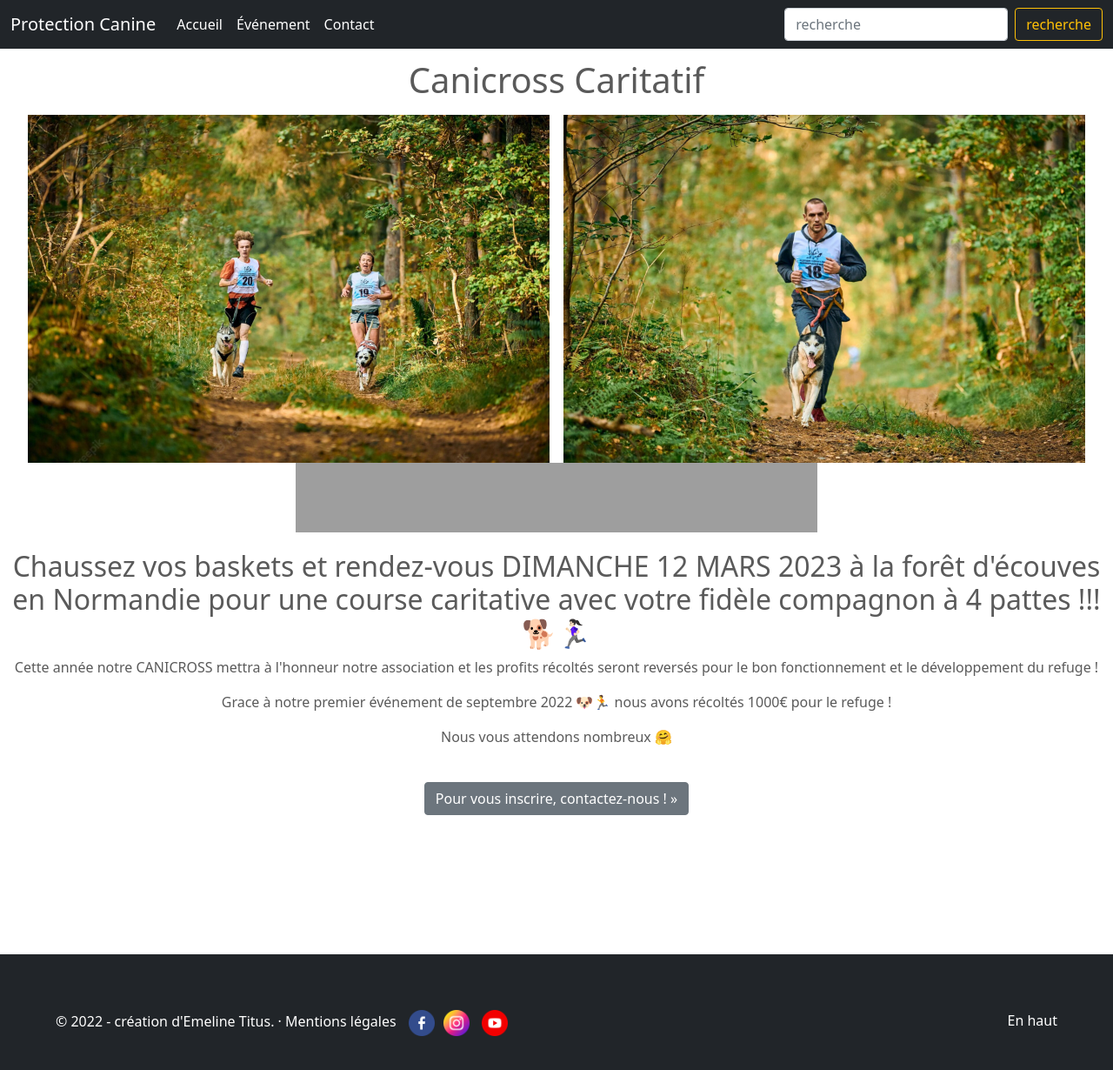
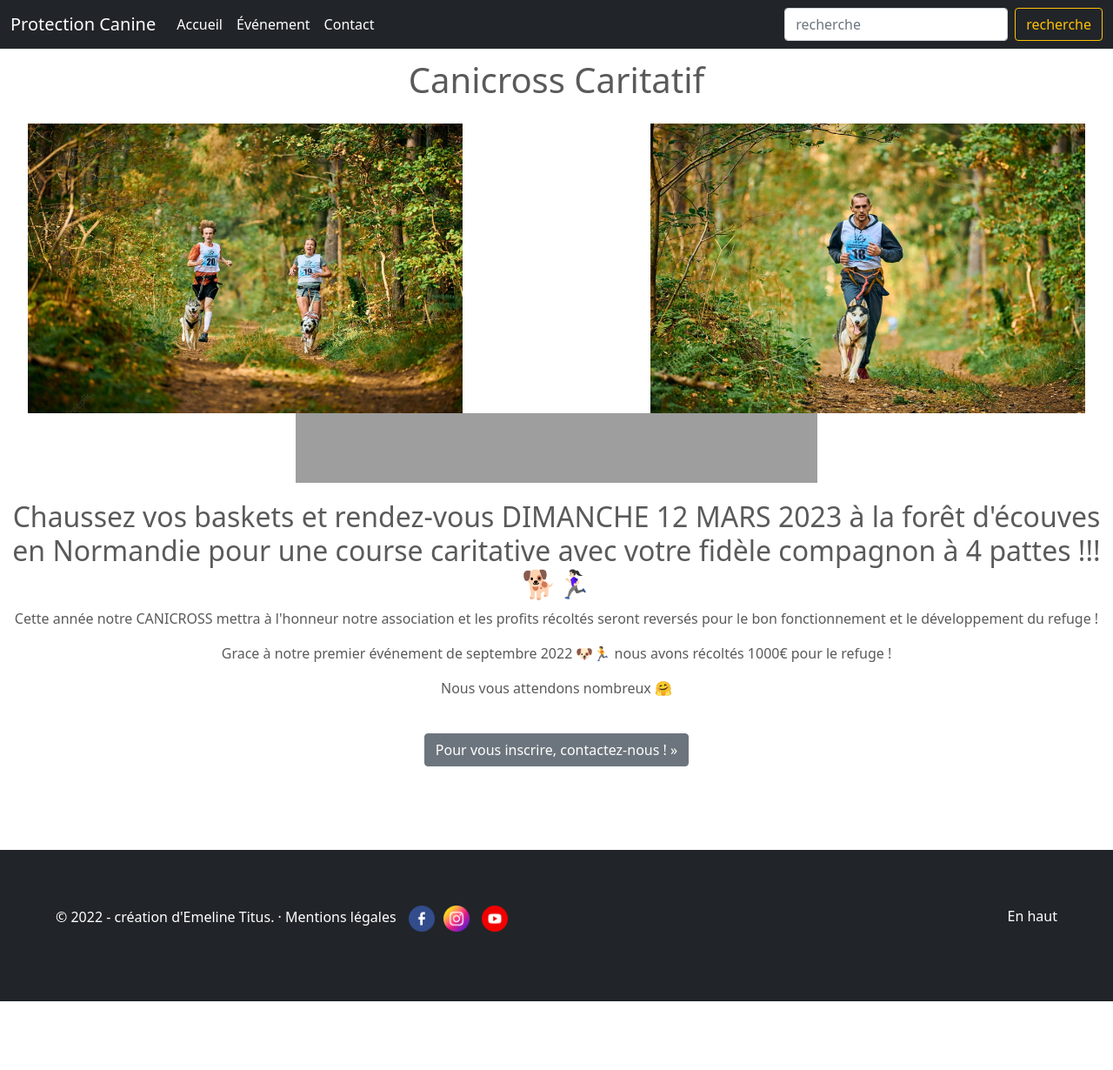
Before and after one commit to EmelineTitus/exercice-html-css, a plain HTML site: page evenement.html in a window 1280 px wide. Shown: the whole page at 87% size. After the commit the page ends 1151 px from the top, so only its background shows below. Drawn offline with Linux system fonts and the light colour scheme; grey boxes are pictures that could not be loaded.

Commit message:
last-modifications-pages-css

```diff
--- a/style.css
+++ b/style.css
@@ -3,6 +3,7 @@
 body {
   color: #5a5a5a;
   margin-top: 3em;
+  margin-bottom: 0;
 }
 
 p {
@@ -12,12 +13,14 @@ p {
     margin-left: 30px;
     margin-right: 30px;
     text-align: justify;
-    padding: 50px;
+    padding-bottom: 3rem;
+    padding-top: 7rem;
 }
 
 h1 {
   text-align: center;
   padding-top: 20px;
+  padding-bottom: 10px;
 }
 
 .description-evenement {
@@ -109,7 +112,7 @@ a {
 footer {
  background-color: #212529;
  padding: 4rem;
- margin-top: 10em;
+ margin-top: 6em;
  color: white;
 }
 
@@ -138,7 +141,7 @@ footer {
       margin: auto;
     }
     .canicross {
-      width: 100%;
+    width: 100%;
     height: auto;
     margin-bottom: 10px;
     }
@@ -163,16 +166,18 @@ footer {
       }
 
       .canicross-left {
-        width: 600px;
+        width: 500px;
         height: auto;
         margin-left: 2rem;
+        margin-right: 2rem;
         float: left;
       }
 
       .canicross-right {
-        width: 600px;
+        width: 500px;
         height: auto;
         margin-right: 2rem;
+        margin-left: 2rem;
         float: right;
       }
 
@@ -189,8 +194,6 @@ footer {
 
   .row {
     margin: auto;
-
-
   }
   .mb-4 {
     margin-top: 3em;
```
Also changed, not shown: mentions.html (+1 -9 lines).
